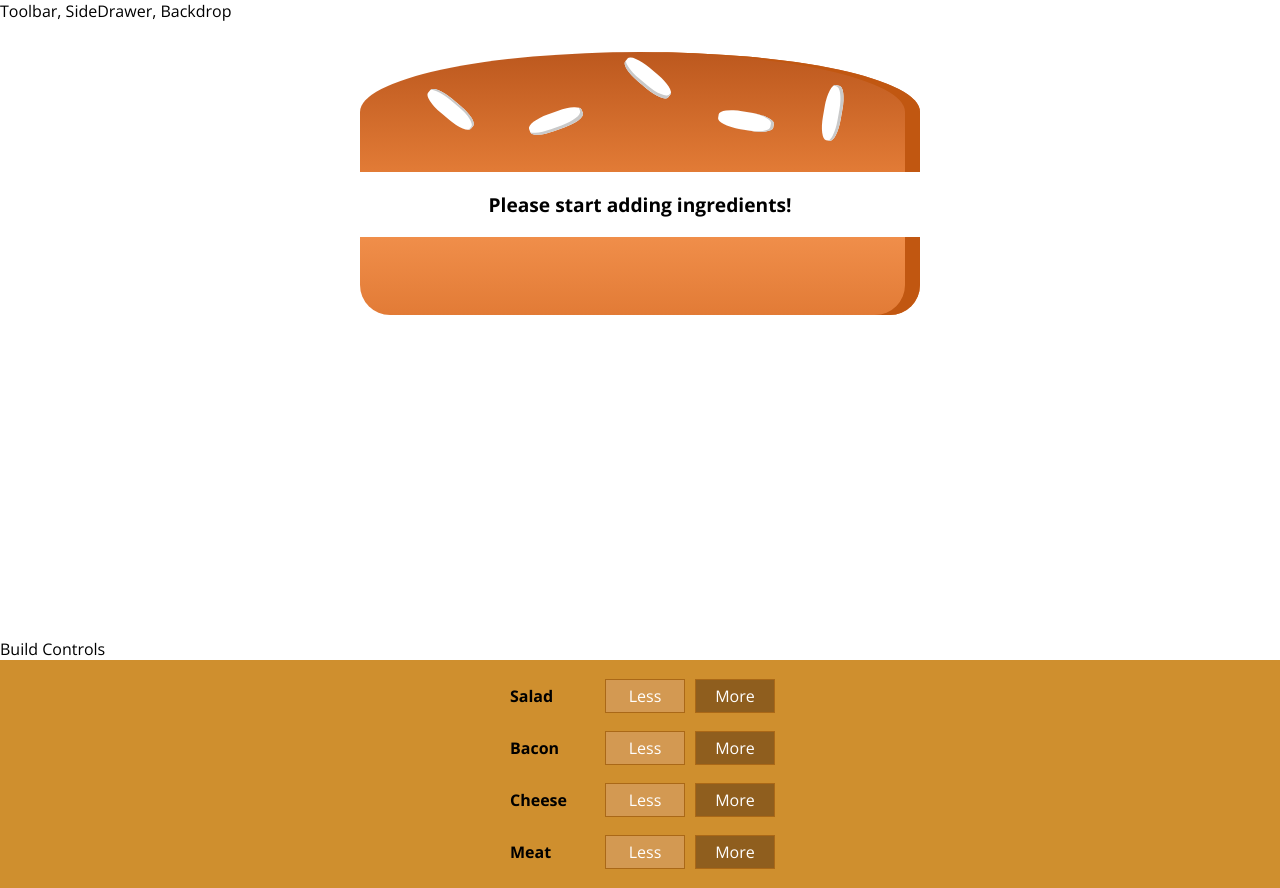
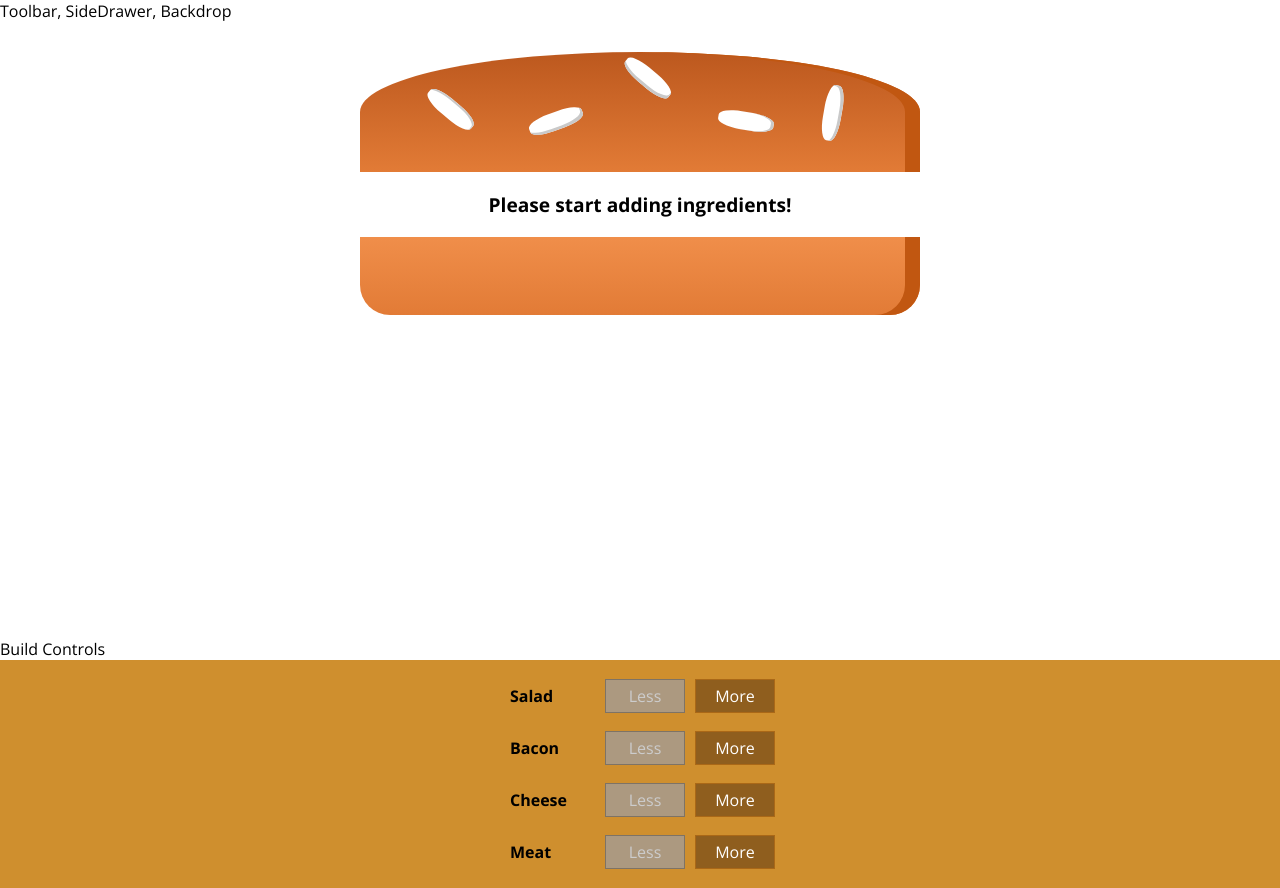
Before and after one commit to obfusticatedcode/react-burger-builder, a React app: page / in a window 1280 px wide. Built offline with nearby package versions, Linux system fonts and the light colour scheme.

Commit message:
removing ingredients safely

```diff
--- a/src/components/Burger/BuildControls/BuildControl/BuildControl.js
+++ b/src/components/Burger/BuildControls/BuildControl/BuildControl.js
@@ -4,8 +4,13 @@
 const buildControl = (props) => (
   <div className={classes.BuildControl}>
     <div className={classes.Label}>{props.label}</div>
-    <button className={classes.Less}>Less</button>
-    <button className={classes.More}>More</button>
+    <button
+      className={classes.Less}
+      onClick={props.removed}
+      disabled={props.disabled}>Less</button>
+    <button
+      className={classes.More}
+      onClick={props.added}>More</button>
   </div>
 );
 
--- a/src/components/Burger/BuildControls/BuildControls.js
+++ b/src/components/Burger/BuildControls/BuildControls.js
@@ -13,7 +13,12 @@
 const buildControls = (props) => (
   <div className={classes.BuildControls}>
     {controls.map(ctrl => (
-      <BuildControl key={ctrl.label} label={ctrl.label}/>
+      <BuildControl
+        key={ctrl.label}
+        label={ctrl.label}
+        added={() => props.ingredientAdded(ctrl.type)}
+        removed={() => props.ingredientRemoved(ctrl.type)}
+        disabled={props.disabled[ctrl.type]}/>
     ))}
   </div>
 );
--- a/src/containers/BurgerBuilder/BurgerBuilder.js
+++ b/src/containers/BurgerBuilder/BurgerBuilder.js
@@ -2,6 +2,13 @@
 import Aux from '../../hoc/Aux';
 import Burger from '../../components/Burger/Burger';
 import BuildControls from '../../components/Burger/BuildControls/BuildControls'
+
+const INGREDIENT_PRICES = {
+  salad: 0.5,
+  cheese: 0.4,
+  meat: 1.3,
+  bacon: 0.7
+}
 
 class BurgerBuilder extends Component {
   // constructor(props) {
@@ -16,15 +23,56 @@
       bacon: 0,
       cheese: 0,
       meat: 0
+    },
+    totalPrice: 4
+  }
+
+  addIngredientHandler = (type) => {
+    const oldCount = this.state.ingredients[type];
+    const updatedCount = oldCount + 1;
+    const updatedIngredients = {
+      ...this.state.ingredients
+    };
+    updatedIngredients[type] = updatedCount;
+    const priceAddition = INGREDIENT_PRICES[type];
+    const oldPrice = this.state.totalPrice;
+    const newPrice = oldPrice + priceAddition;
+    this.setState({totalPrice: newPrice, ingredients: updatedIngredients});
+  }
+
+  removeIngredientHandler = (type) => {
+    const oldCount = this.state.ingredients[type];
+    if (oldCount <= 0) {
+      return;
     }
+    const updatedCount = oldCount - 1;
+    const updatedIngredients = {
+      ...this.state.ingredients
+    };
+    updatedIngredients[type] = updatedCount;
+    const priceAddition = INGREDIENT_PRICES[type];
+    const oldPrice = this.state.totalPrice;
+    const newPrice = oldPrice - priceAddition;
+    this.setState({totalPrice: newPrice, ingredients: updatedIngredients});
   }
 
   render () {
+    const disabledInfo = {
+      ...this.state.ingredients
+    };
+
+    for (const key in disabledInfo) {
+      disabledInfo[key] = disabledInfo[key] <= 0;
+    }
+
     return (
       <Aux>
         <Burger ingredients={this.state.ingredients}/>
         <div>Build Controls</div>
-        <BuildControls />
+        <BuildControls
+          ingredientAdded={this.addIngredientHandler}
+          ingredientRemoved={this.removeIngredientHandler}
+          disabled={disabledInfo}/>
       </Aux>
     );
   }
```
